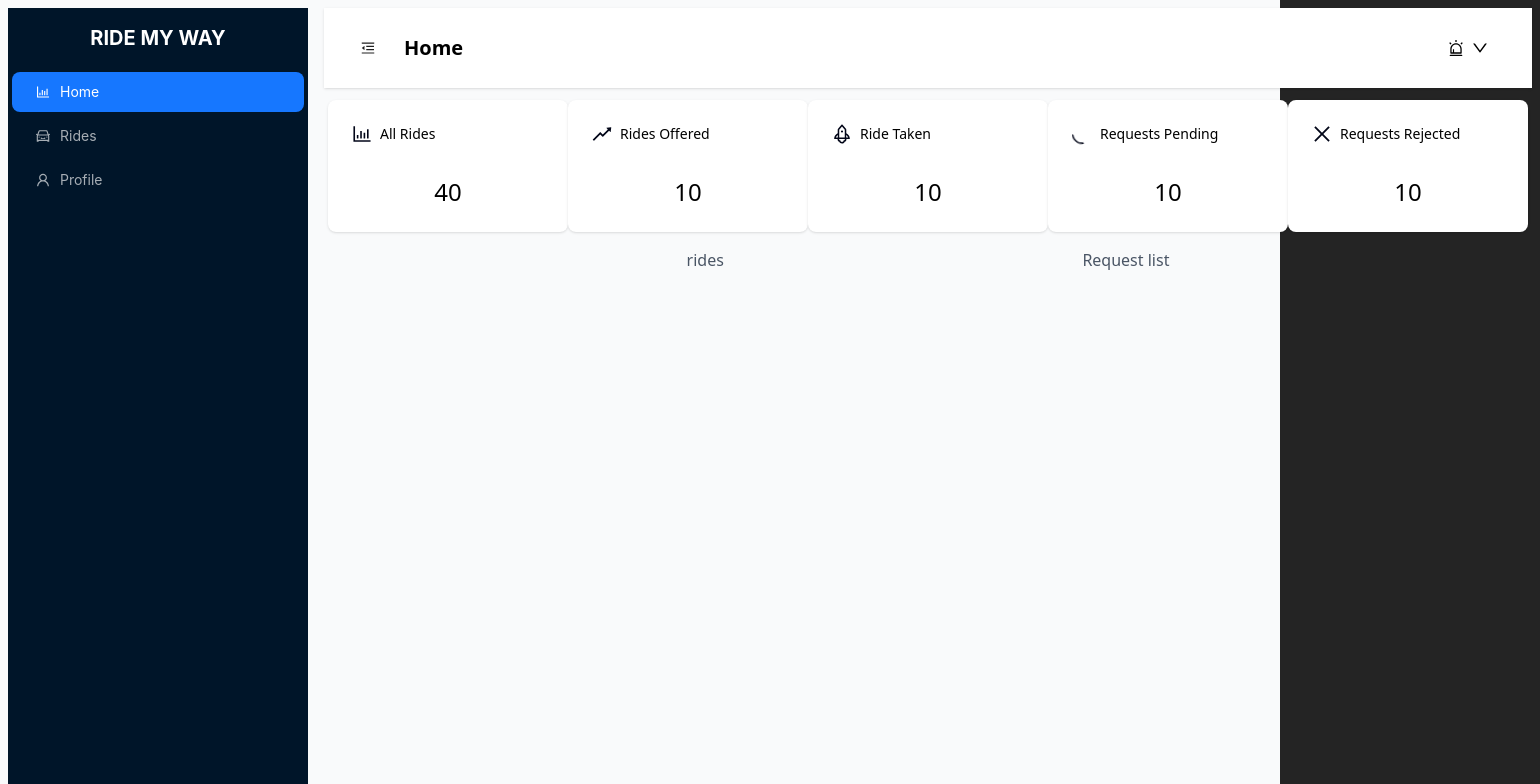
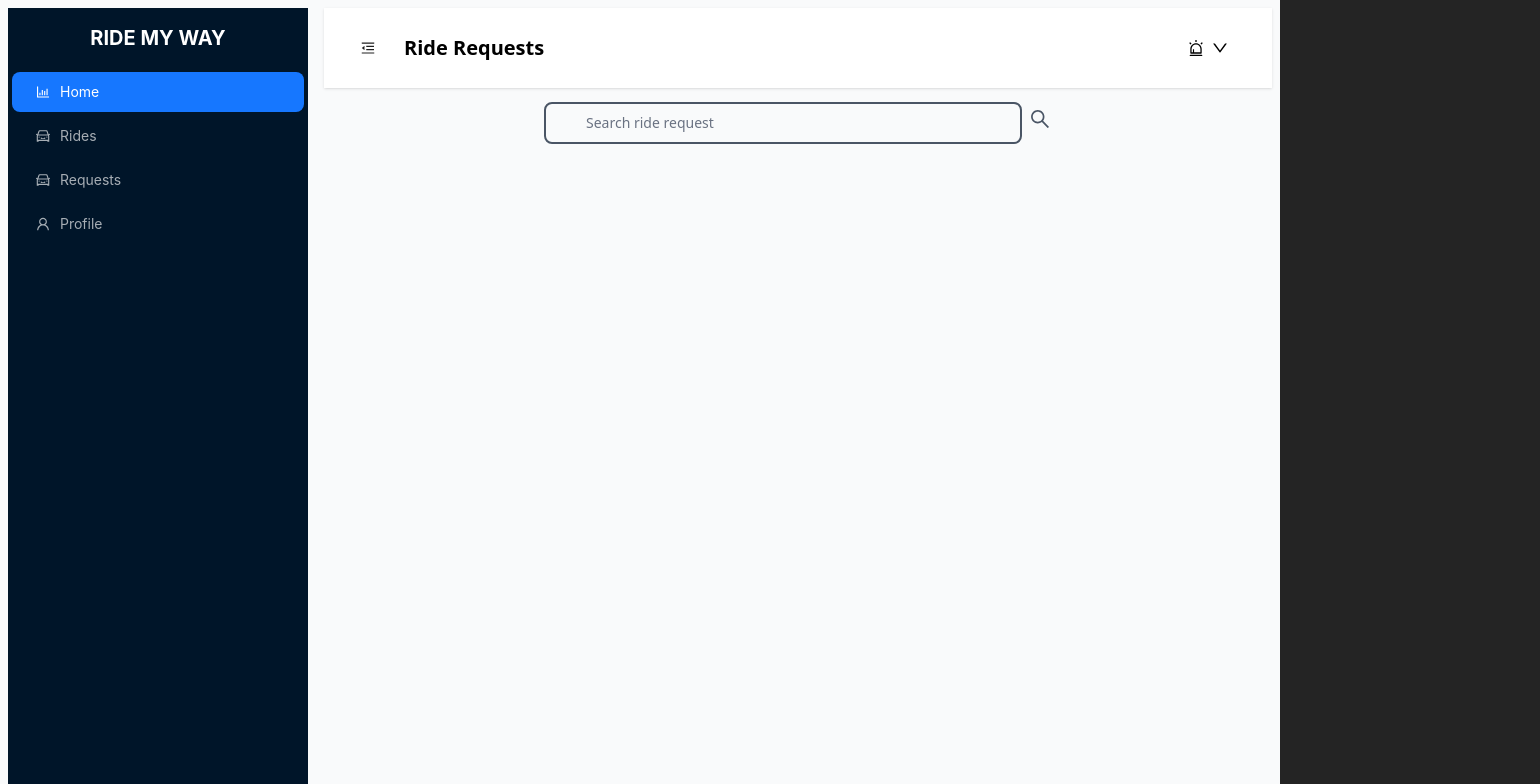
Before and after one commit to Xerrex/rmw-frontend, a React (Vite) app: page /dashboard/requests in a window 1280 px wide. Shown: the top 784 px of the page, 1540 px wide, since content can reach past the window. Built offline with nearby package versions, Linux system fonts and the light colour scheme.

Commit message:
Add Ride Requests page and Search pages

```diff
--- a/src/App.jsx
+++ b/src/App.jsx
@@ -3,6 +3,7 @@ import LandingPage from "./Landing/LandingPage";
 import Dashboard from "./Dashboard/Dashboard";
 import DashboardHome from "./Dashboard/Home/DashHome";
 import Rides from "./Dashboard/Rides/Rides";
+import RideRequests from "./Dashboard/RideRequests/RideRequests";
 import Profile from "./Dashboard/Profile/Profile";
 
 
@@ -17,6 +18,7 @@ function App() {
         <Route path="" element={<DashboardHome/>}/>
         <Route path="home" element={<DashboardHome/>}/>
         <Route path="rides" element={<Rides/>}/>
+        <Route path="requests" element={<RideRequests/>}/>
         <Route path="profile" element={<Profile/>}/>
       </Route>
     </Routes>
--- /dev/null
+++ b/src/Dashboard/RideRequests/RideRequests.jsx
@@ -0,0 +1,24 @@
+import { useEffect } from 'react';
+import { useSearchParams } from "react-router";
+import useHeaderContext from '../UI/Header/Context/useHeaderContext';
+import Search from '../UI/Search';
+
+
+function RideRequests() {
+  const {setTitle} = useHeaderContext();
+  const [searchParams ] = useSearchParams();
+
+  useEffect(()=>{
+    setTitle("Ride Requests");
+    console.log("Search terms", searchParams.get("sort"));
+
+  })
+
+  return (
+    <div className="flex flex-col">
+      <Search placeholder={"Search ride request"}/>
+    </div>
+  )
+}
+
+export default RideRequests;
--- a/src/Dashboard/Rides/Rides.jsx
+++ b/src/Dashboard/Rides/Rides.jsx
@@ -1,48 +1,35 @@
 import { useEffect, useState } from "react";
-import { useDebouncedCallback } from "use-debounce";
 import { useSearchParams } from "react-router";
-import { SearchOutlined, PlusCircleOutlined} from "@ant-design/icons";
+import { PlusCircleOutlined} from "@ant-design/icons";
 import { FloatButton } from "antd";
 import useHeaderContext from "../UI/Header/Context/useHeaderContext";
+import Search from "../UI/Search";
 import { getRides } from "../backendHandler";
 import RideCard from "./RideCard";
 
 
+
 function Rides() {
   const {setTitle} = useHeaderContext();
-  const [searchParams, setSearchParams] = useSearchParams();
+  const [searchParams ] = useSearchParams();
   const [rides, setRides] = useState([]);
 
   useEffect(()=>{
+    console.log("Search terms", searchParams.get("sort"));
     setTitle("Rides");
 
     getRides()
     .then((ridesData)=>{
       setRides(ridesData);
     })
-  }, [rides]);
+  });
 
-  const handleSearch = useDebouncedCallback((searchText)=>{
-    console.log("handleSearch", searchText); // TODO: remove
-    if(searchText){
-      setSearchParams({"sort": searchText});
-    }else{
-       setSearchParams({});
-    }
-  }, 300);
+
 
   console.log("rides", rides);
   return (
     <div className="flex flex-col">
-      <div className="flex items-center justify-center">
-        <label htmlFor="search" className="sr-only"> Search</label>
-        <input className="block w-1/2 rounded-md border-gray-200 dark:border-white py-[9px] pl-10
-          mt-2 text-sm outline-2 placeholder:text-gray-500 dark:placeholder:text-white"
-          placeholder="Search ride" onChange={(e)=>handleSearch(e.target.value)}
-           defaultValue={searchParams.get('sort')?.toString()}/>
-
-        <SearchOutlined style={{fontSize:"20px", marginLeft:"10px"}}/>
-      </div>
+      <Search placeholder={"Search rides"}/>
 
       <div className="mt-2">
       {rides.length < 1 ? (<span>There are no rides yet</span>):(
--- /dev/null
+++ b/src/Dashboard/UI/Search.jsx
@@ -0,0 +1,29 @@
+import { useSearchParams } from "react-router";
+import { useDebouncedCallback } from "use-debounce";
+import { SearchOutlined } from "@ant-design/icons";
+
+function Search({placeholder}) {
+  const [searchParams, setSearchParams] = useSearchParams();
+
+  const handleSearch = useDebouncedCallback((searchText)=>{
+    if(searchText){
+      setSearchParams({"sort": searchText});
+    }else{
+      setSearchParams({});
+    }
+  }, 300);
+
+  return (
+    <div className="flex items-center justify-center">
+      <label htmlFor="search" className="sr-only"> Search</label>
+      <input className="block w-1/2 rounded-md border-gray-200 dark:border-white py-[9px] pl-10
+        mt-2 text-sm outline-2 placeholder:text-gray-500 dark:placeholder:text-white"
+        placeholder={placeholder} onChange={(e)=>handleSearch(e.target.value)}
+          defaultValue={searchParams.get('sort')?.toString()}/>
+
+      <SearchOutlined style={{fontSize:"20px", marginLeft:"10px"}}/>
+    </div>
+  )
+}
+
+export default Search
--- a/src/Dashboard/UI/Sidebar.jsx
+++ b/src/Dashboard/UI/Sidebar.jsx
@@ -16,7 +16,8 @@ const styles = {
 const menuItems = [
   {key: '1', icon: <BarChartOutlined />, label: 'Home', path: '/dashboard/home',},
   {key: '2', icon: <CarOutlined />, label: 'Rides', path: '/dashboard/rides',},
-  {key: '3', icon: <UserOutlined />, label: 'Profile', path: '/dashboard/profile',},
+  {key: '3', icon: <CarOutlined />, label: 'Requests', path: '/dashboard/requests',},
+  {key: '4', icon: <UserOutlined />, label: 'Profile', path: '/dashboard/profile',},
 ]
 
 
```
